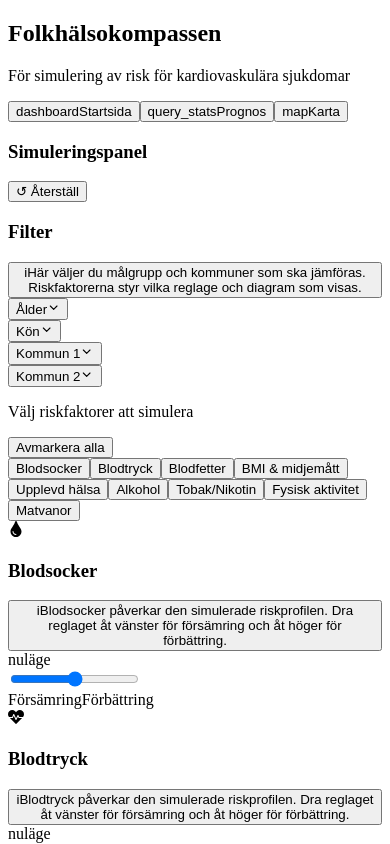
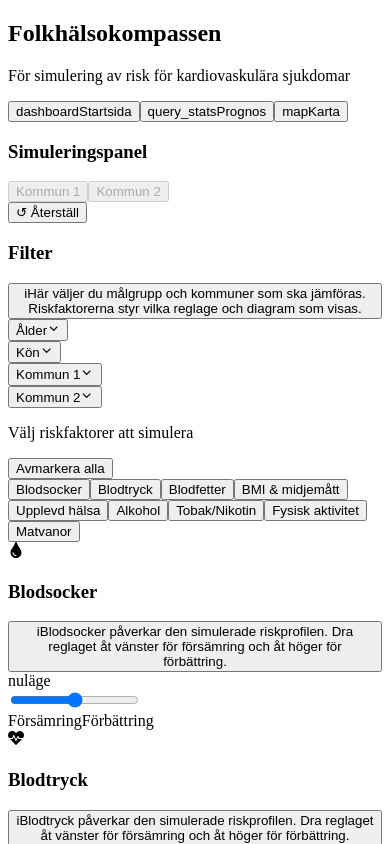
Before and after one commit to masa6009/VIP, a React (Vite) app in the folder folkhalso-kompassen/: page / in a window 390 px wide. Shown: the top 844 px of the page. Built offline with nearby package versions, Linux system fonts and the light colour scheme; the HTML template or start-up script is replaced by a standard one.

Commit message:
Toggle for simulating different municipalities

```diff
--- a/folkhalso-kompassen/src/App.jsx
+++ b/folkhalso-kompassen/src/App.jsx
@@ -264,7 +264,7 @@ function MapFilter({ selected, setSelected, mapImpact, setMapImpact }) {
   return (
     <section className="card mapFilter">
       <div className="headingInfo">
-        <h3>Filter</h3>
+        <p>Filter</p>
         <InfoButton
           label="Information om kartfilter"
           text="Här väljer du ålder, kön, riskfaktor och simuleringsnivå för kartvyn. Valen påverkar färger och värden i kartan."
@@ -407,6 +407,35 @@ function InfoButton({ text, label = "Information" }) {
   );
 }
 
+function MunicipalityToggle({
+  municipality1,
+  municipality2,
+  activeMunicipality,
+  setActiveMunicipality,
+}) {
+  const disabled = !municipality1 || !municipality2;
+  return (
+    <div className={`municipalityToggle${disabled ? " disabled" : ""}`}>
+      <button
+        type="button"
+        className={activeMunicipality === "municipality1" ? "active" : ""}
+        disabled={disabled}
+        onClick={() => setActiveMunicipality("municipality1")}
+      >
+        {municipality1 || "Kommun 1"}
+      </button>
+      <button
+        type="button"
+        className={activeMunicipality === "municipality2" ? "active" : ""}
+        disabled={disabled}
+        onClick={() => setActiveMunicipality("municipality2")}
+      >
+        {municipality2 || "Kommun 2"}
+      </button>
+    </div>
+  );
+}
+
 function SliderCard({ risk, value, onChange }) {
   const Icon = riskIcons[risk];
 
@@ -467,14 +496,16 @@ function SliderCard({ risk, value, onChange }) {
     </div>
   );
 }
-function Spider({ selected, values, municipality1, municipality2 }) {
+function Spider({ selected, valuesByMunicipality, municipality1, municipality2 }) {
   const size = 360,
     c = 180,
     r = 125,
     axes = selected.length ? selected : risks;
   const municipalityAdjustment1 = (muniBase[municipality1] || 3) * 3;
   const municipalityAdjustment2 = (muniBase[municipality2] || 3) * 3;
-  const poly = (off = 0) =>
+  const values1 = valuesByMunicipality.municipality1;
+  const values2 = valuesByMunicipality.municipality2;
+  const poly = (values, off = 0) =>
     axes
       .map((a, i) => {
         const ang = -Math.PI / 2 + (i * 2 * Math.PI) / axes.length;
@@ -518,14 +549,14 @@ function Spider({ selected, values, municipality1, municipality2 }) {
           );
         })}
         <polygon
-          points={poly(municipalityAdjustment1)}
+          points={poly(values1, municipalityAdjustment1)}
           fill={C.lightBlue}
           stroke={C.blue}
           strokeWidth="2"
           opacity=".75"
         />
         <polygon
-          points={poly(municipalityAdjustment2)}
+          points={poly(values2, municipalityAdjustment2)}
           fill={C.lightOrange}
           stroke={C.orange}
           strokeDasharray="5 4"
@@ -554,25 +585,29 @@ function Spider({ selected, values, municipality1, municipality2 }) {
 }
 function Lives({
   selected,
-  values,
+  valuesByMunicipality,
   year,
   setYear,
   municipality1,
   municipality2,
 }) {
   const yrs = [2026, 2030, 2035, 2040, 2045, 2050, 2055, 2060];
-  const impact = selected.reduce(
-    (s, r) => s + Math.max(0, values[r]) * 12 - Math.min(0, values[r]) * 5,
+  const impact1 = selected.reduce(
+    (s, r) => s + Math.max(0, valuesByMunicipality.municipality1[r]) * 12 - Math.min(0, valuesByMunicipality.municipality1[r]) * 5,
+    0,
+  );
+  const impact2 = selected.reduce(
+    (s, r) => s + Math.max(0, valuesByMunicipality.municipality2[r]) * 12 - Math.min(0, valuesByMunicipality.municipality2[r]) * 5,
     0,
   );
   const base1 = muniBase[municipality1] || 3;
   const base2 = muniBase[municipality2] || 3;
   const pts = yrs.map((y, i) => ({
     y,
-    a: Math.round(i * 20 + (impact * i) / 3 + base1 * 5),
-    b: Math.round(i * 12 + (impact * i) / 5 + base2 * 3),
+    a: Math.round(i * 20 + (impact1 * i) / 3 + base1 * 5),
+    b: Math.round(i * 12 + (impact2 * i) / 5 + base2 * 3),
   }));
-  const max = Math.max(120, ...pts.map((p) => p.a));
+  const max = Math.max(120, ...pts.map((p) => Math.max(p.a, p.b)));
   const x = (i) => 38 + i * 70,
     y = (v) => 300 - (v / max) * 240,
     line = (k) => pts.map((p, i) => `${x(i)},${y(p[k])}`).join(" ");
@@ -649,30 +684,56 @@ function Start() {
     </main>
   );
 }
+function emptyRiskValues() {
+  return Object.fromEntries(risks.map((r) => [r, 0]));
+}
+
 function Prognos() {
   const [selected, setSelected] = useState(risks);
-  const [values, setValues] = useState(
-    Object.fromEntries(risks.map((r) => [r, 0])),
+  const [valuesByMunicipality, setValuesByMunicipality] = useState({
+    municipality1: emptyRiskValues(),
+    municipality2: emptyRiskValues(),
+  });
+  const [activeMunicipality, setActiveMunicipality] = useState(
+    "municipality1",
   );
+  const currentValues = valuesByMunicipality[activeMunicipality];
   const [age, setAge] = useState("");
   const [gender, setGender] = useState("");
   const [municipality1, setMunicipality1] = useState("");
   const [municipality2, setMunicipality2] = useState("");
   const [year, setYear] = useState(2050);
-  const update = (r, v) => setValues({ ...values, [r]: v });
+  const update = (r, v) =>
+    setValuesByMunicipality((prev) => ({
+      ...prev,
+      [activeMunicipality]: {
+        ...prev[activeMunicipality],
+        [r]: v,
+      },
+    }));
+
+  const resetActiveMunicipality = () =>
+    setValuesByMunicipality((prev) => ({
+      ...prev,
+      [activeMunicipality]: emptyRiskValues(),
+    }));
+
   return (
     <main className="main">
       <section className="panel">
         <div className="top">
           <h3>Simuleringspanel</h3>
-          <button
-            onClick={() =>
-              setValues(Object.fromEntries(risks.map((r) => [r, 0])))
-            }
-            className="ghost"
-          >
-            ↺ Återställ
-          </button>
+          <div className="panelActions">
+            <MunicipalityToggle
+              municipality1={municipality1}
+              municipality2={municipality2}
+              activeMunicipality={activeMunicipality}
+              setActiveMunicipality={setActiveMunicipality}
+            />
+            <button onClick={resetActiveMunicipality} className="ghost">
+              ↺ Återställ
+            </button>
+          </div>
         </div>
         <div className="simGrid">
           <FiltersPanel
@@ -692,7 +753,7 @@ function Prognos() {
               <SliderCard
                 key={r}
                 risk={r}
-                value={values[r]}
+                value={currentValues[r]}
                 onChange={update}
               />
             ))}
@@ -702,13 +763,13 @@ function Prognos() {
       <section className="bottom">
         <Spider
           selected={selected}
-          values={values}
+          valuesByMunicipality={valuesByMunicipality}
           municipality1={municipality1}
           municipality2={municipality2}
         />
         <Lives
           selected={selected}
-          values={values}
+          valuesByMunicipality={valuesByMunicipality}
           year={year}
           setYear={setYear}
           municipality1={municipality1}
--- a/folkhalso-kompassen/src/styles.css
+++ b/folkhalso-kompassen/src/styles.css
@@ -136,6 +136,40 @@ button {
   gap: 16px;
   margin-bottom: 16px;
 }
+.panelActions {
+  display: inline-flex;
+  align-items: center;
+  gap: 10px;
+  flex-wrap: wrap;
+}
+.municipalityToggle {
+  display: inline-flex;
+  border: 1px solid #0050a0;
+  border-radius: 999px;
+  background: white;
+  overflow: hidden;
+  min-height: 38px;
+}
+.municipalityToggle button {
+  border: none;
+  background: transparent;
+  color: #0050a0;
+  padding: 10px 14px;
+  font-size: 14px;
+  cursor: pointer;
+  transition: background 0.15s ease, color 0.15s ease;
+}
+.municipalityToggle button.active {
+  background: #dce7f6;
+  color: #003976;
+}
+.municipalityToggle button:disabled {
+  cursor: not-allowed;
+  opacity: 0.55;
+}
+.municipalityToggle.disabled {
+  border-color: #c2c6d3;
+}
 .top h1 {
   font-weight: 300;
   margin: 0;
@@ -167,11 +201,12 @@ button {
   padding: 20px;
 }
 .filter h3,
-.card h3,
+.card h2
 .bars h2 {
   margin: 0 0 14px;
   font-size: 14px;
 }
+
 
 .headingInfo {
   display: inline-flex;
@@ -179,6 +214,11 @@ button {
   gap: 8px;
   width: fit-content;
   margin-bottom: 16px;
+}
+
+.headingInfo p {
+  font-size: 14px;
+  font-weight: 700;;
 }
 
 .headingInfo h1,
@@ -420,6 +460,9 @@ button {
 
 .sliderCardTitle h3 {
   margin: 0;
+  font-size: 14px;
+  font-weight: 800;
+  line-height: 1.2;
 }
 
 .sliderCardIcon {
@@ -813,6 +856,17 @@ button {
   .mapPanel {
     grid-template-columns: 1fr;
   }
+  .panelActions {
+    flex-direction: column;
+    align-items: stretch;
+  }
+  .municipalityToggle {
+    width: 100%;
+  }
+  .municipalityToggle button {
+    width: 100%;
+    flex: 1;
+  }
   .sliders {
     grid-template-columns: 1fr 1fr;
   }
```
